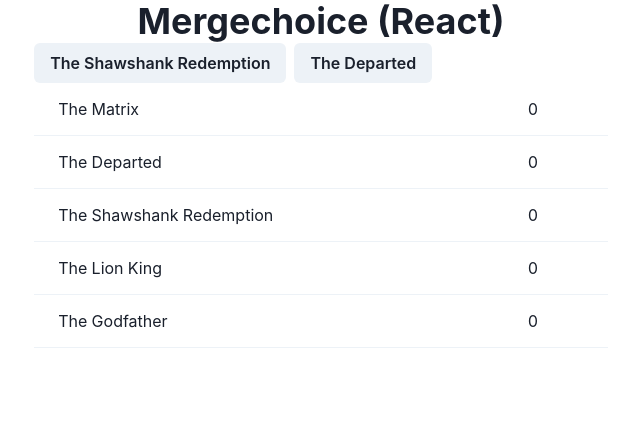
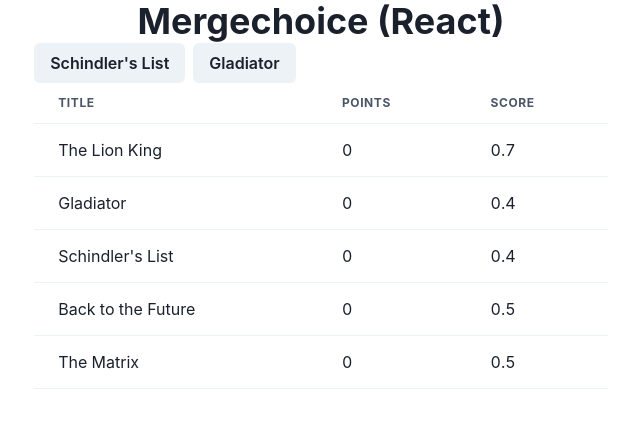
Before and after one commit to davidystephenson/mergechoice-react, a React (Vite) app: page / in a window 1280 px wide. Shown: the top 428 px of the page, without its empty margins (319-959 px from the left). Built offline with nearby package versions, Linux system fonts and the light colour scheme.

Commit message:
Support deferral

```diff
--- a/src/Movies.tsx
+++ b/src/Movies.tsx
@@ -1,7 +1,9 @@
 import { useContext } from 'react'
-import { Center, HStack, Table, Tbody, Td, Tr } from '@chakra-ui/react'
+import { Center, HStack, Table, Tbody, Td, Th, Thead, Tr } from '@chakra-ui/react'
 import OptionView from './view/Option'
 import listContext from './context/list'
+import findById from './service/findById'
+import { Item } from './types'
 
 export default function Movies (): JSX.Element {
   const listContextValue = useContext(listContext)
@@ -9,17 +11,37 @@ export default function Movies (): JSX.Element {
     throw new Error('listContextValue is null')
   }
   const itemViews = listContextValue.state.items.map(item => {
-    const { id, label, points } = item
     return (
-      <Tr key={id}>
-        <Td>{label}</Td>
-        <Td>{points}</Td>
+      <Tr key={item.id}>
+        <Td>{item.title}</Td>
+        <Td>{item.points}</Td>
+        <Td>{item.score}</Td>
       </Tr>
     )
   })
   if (listContextValue.state.finalized) {
     console.log('finalized', listContextValue.state)
   }
+  const choiceItems = listContextValue.state.choice.options.map(option => {
+    return findById({
+      items: listContextValue.state.items,
+      id: option
+    })
+  })
+  const [firstItem, secondItem] = choiceItems
+  const defaultItem = firstItem.score === secondItem.score
+    ? undefined
+    : firstItem.score > secondItem.score
+      ? firstItem
+      : secondItem
+  const defaultOptionIndex = listContextValue.state.choice.options.findIndex(option => {
+    return option === defaultItem?.id
+  })
+  const deferView = defaultOptionIndex !== -1 && (
+    <OptionView optionIndex={defaultOptionIndex}>
+      Defer
+    </OptionView>
+  )
   return (
     <>
       <HStack>
@@ -30,8 +52,16 @@ export default function Movies (): JSX.Element {
           optionIndex={listContextValue.state.choice.rightIndex}
         />
       </HStack>
+      {deferView}
       <Center>
         <Table>
+          <Thead>
+            <Tr>
+              <Th>Title</Th>
+              <Th>Points</Th>
+              <Th>Score</Th>
+            </Tr>
+          </Thead>
           <Tbody>
             {itemViews}
           </Tbody>
--- a/src/service/findLabelById.ts
+++ b/src/service/findLabelById.ts
@@ -5,5 +5,5 @@ export default function findLabelById({ id, items }: {
   id: string
   items: Item[]
 }): string {
-  return findById({ items, id }).label
+  return findById({ items, id }).title
 }
--- a/src/service/initializeState.ts
+++ b/src/service/initializeState.ts
@@ -6,7 +6,7 @@ import range from "./range"
 
 export default function initializeState(): State {
     const nitems = 5
-    const labels = [
+    const titles = [
       'Schindler\'s List',
       'The Silence of the Lambs',
       'Back to the Future',
@@ -28,7 +28,7 @@ export default function initializeState(): State {
       'Alien'
     ]
 
-    const shuffledLabels = getShuffled(labels).slice(0, nitems)
+    const shuffledTitles = getShuffled(titles).slice(0, nitems)
 
     const initialState: State = {
       items: [],
@@ -44,8 +44,9 @@ export default function initializeState(): State {
     initialState.items = range(nitems).map(i => {
       const item: Item = {
         id: String(Math.random()),
-        label: shuffledLabels[i],
-        points: 0
+        title: shuffledTitles[i],
+        points: 0,
+        score: Number(Math.random().toFixed(1))
       }
       return item
     })
--- a/src/service/logOperations.ts
+++ b/src/service/logOperations.ts
@@ -9,17 +9,17 @@ export default function logOperations({ items, operations }: {
     console.log(`operation steps: ${operation.steps}`)
     const firstLabels = operation.input[0].map(id => {
       const item = findById({ items, id })
-      return item.label
+      return item.title
     })
     console.log('first input items', firstLabels)
     const secondLabels = operation.input[1].map(id => {
       const item = findById({ items, id })
-      return item.label
+      return item.title
     })
     console.log('second input items', secondLabels)
     const outputLabels = operation.output.map(id => {
       const item = findById({ items, id })
-      return item.label
+      return item.title
     })
     console.log('output items', outputLabels)
   })
--- a/src/types.ts
+++ b/src/types.ts
@@ -1,7 +1,8 @@
 export interface Item {
   id: string
-  label: string
+  title: string
   points: number
+  score: number
 }
 export interface Operation {
   input: string[][]
--- a/src/view/Option.tsx
+++ b/src/view/Option.tsx
@@ -1,12 +1,14 @@
 import { Button, ButtonProps } from "@chakra-ui/react"
 import findById from "../service/findById"
-import { useContext } from "react"
+import { ReactNode, useContext } from "react"
 import listContext from "../context/list"
 
 export default function OptionView ({
+  children,
   optionIndex,
   ...restProps
 }: {
+  children?: ReactNode
   optionIndex: number
 } & ButtonProps): JSX.Element {
   const listContextValue = useContext(listContext)
@@ -30,7 +32,7 @@ export default function OptionView ({
   }
   return (
     <Button onClick={handleClick} {...restProps}>
-      {item.label}
+      {children ?? item.title}
     </Button>
   )
 }
```
